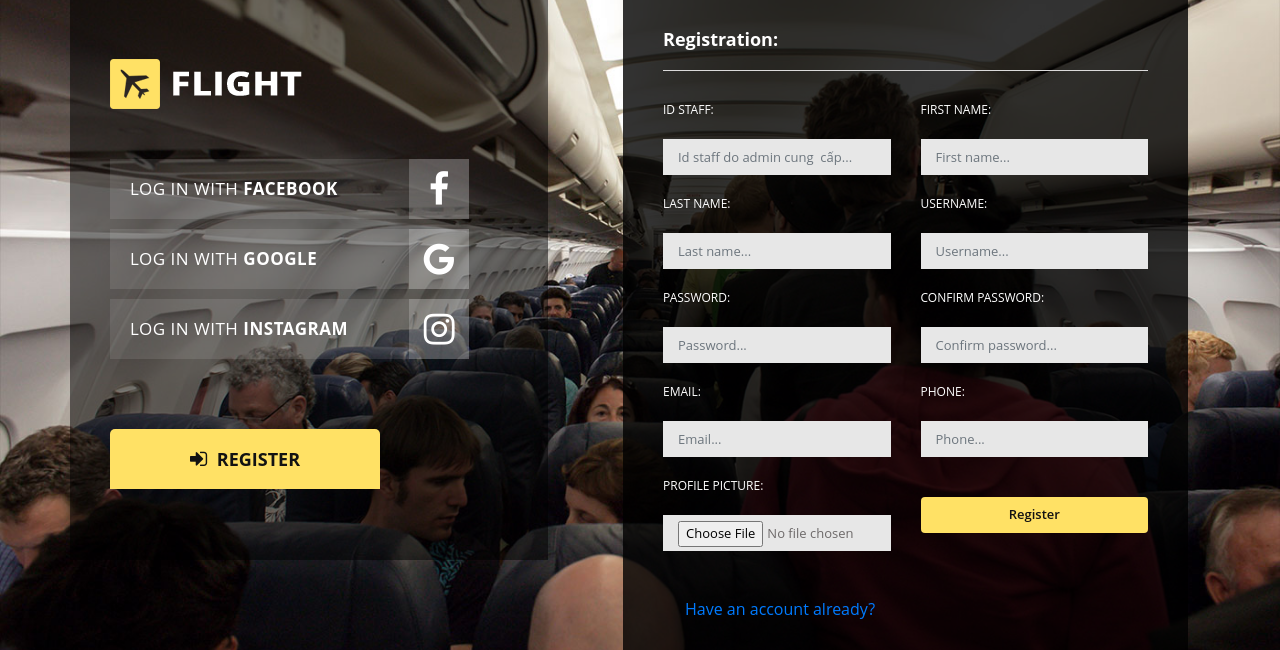
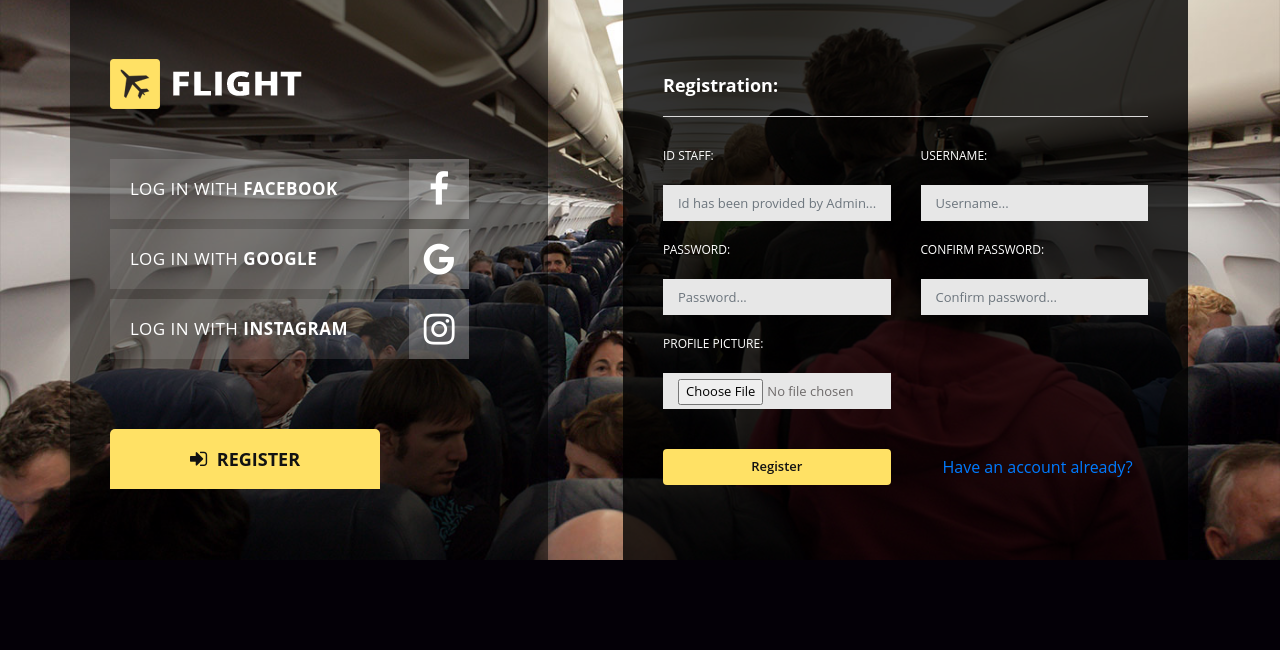
Before and after one commit to phanhuytran/BanVeChuyenBay, a Flask app: page /registration in a window 1280 px wide. Shown: the part 255-905 px from the top of the page. After the commit the page ends 815 px from the top, so only its background shows below. Run offline with Flask 2, Linux system fonts and the light colour scheme; some libraries are stand-ins or nearby versions; grey boxes are pictures that could not be loaded.

Commit message:
Huy commit, 25/11/2020

```diff
--- a/app/main.py
+++ b/app/main.py
@@ -4,13 +4,20 @@ from app.Models import *
 from app.admin import *
 from flask_login import login_user, login_required
 import hashlib, os
+from flask_admin import Admin
 
 @login.user_loader
 def load_user(user_id):
     return Account.query.get(user_id)
 
+class MyView(BaseView):
+    def __init__(self, *args, **kwargs):
+        self._default_view = True
+        super(MyView, self).__init__(*args, **kwargs)
+        self.admin = Admin()
 @app.route("/login-admin", methods=['GET', 'POST'])
 def login_admin():
+    message = ''
     if request.method == 'POST':
         username = request.form.get("username")
         password = request.form.get("password")
@@ -19,17 +26,18 @@ def login_admin():
                                  Account.password == password).first()
         if user:
             login_user(user=user)
-
+        else:
+            message = 'Username or password incorrect'
+            return MyView().render('admin/index.html', message=message)
     return redirect("/admin")
 
 
-#kiểm tra nhân viên đã tồn tại hay chưa
+# kiểm tra nhân viên đã tồn tại hay chưa
 def check_staff(id_staff):
     staff = Staff.query.filter(Staff.id == id_staff).first()
     if staff:
-        return True
-    return False
-
+        return False
+    return True
 
 # kiểm acount đã tồn tại hay chưa theo id
 def check_account(key=''):
@@ -39,27 +47,14 @@ def check_account(key=''):
         account = Account.query.filter(Account.username == key.strip()).first()
 
     if account:
-        return True
-    return False
-
-
-# kiểm tra account đã tồn tại hay chưa theo username
-
-# def check_account(username=''):
-#     acount = Account.query.filter(Account.username == username.strip()).first()
-#     if acount:
-#         return True
-#     return False
-
-
+        return False
+    return True
 
 def add_account(id_staff, username, password):
     password = str(hashlib.md5(password.strip().encode('utf-8')).hexdigest())
-    # user = Staff(firstname=firstname, lastname=lastname, email=email, phone=phone, avatar=avatar)
-    user1 = Account(id=id_staff, username=username, password=password)
+    user = Account(id=id_staff, username=username, password=password)
     try:
-        # db.session.add(user)
-        db.session.add(user1)
+        db.session.add(user)
         db.session.commit()
         return True
     except Exception as ex:
@@ -71,13 +66,9 @@ def register():
     message = ''
     if request.method == 'POST':
         id_staff = request.form.get('id-staff')
-        firstname = request.form.get('firstname')
-        lastname = request.form.get("lastname")
         username = request.form.get('username')
         password = request.form.get('password')
         confirm_password = request.form.get('confirm_password')
-        email = request.form.get('email')
-        phone = request.form.get('phone')
         avatar = request.files["avatar"]
         avatar_path = 'img/upload/%s' % avatar.filename
         avatar.save(os.path.join(app.config['ROOT_PROJECT_PATH'], 'static/', avatar_path))
@@ -85,14 +76,14 @@ def register():
         if password != confirm_password:
             message = "Password incorrect"
 
-        elif check_account(key=username):
+        elif check_account(key=username) == False:
             message = "Username already exists"
 
+        elif check_staff(id_staff=id_staff) == False:
+            message = 'Id staff already exists'
+
         elif check_account(key=id_staff):
-            message = 'This id has been registered by someone else'
-
-        elif check_staff(id_staff=id_staff) == False:
-            message = 'id_staff not already exists'
+            message = 'This id staff has been registered by someone else'
 
         elif add_account(id_staff=id_staff,
                             username=username, password=password):
@@ -116,5 +107,4 @@ def report():
     return render_template("report.html")
 
 if __name__ == "__main__":
-
     app.run(debug=True)
--- a/app/static/css/log-style.css
+++ b/app/static/css/log-style.css
@@ -51,7 +51,7 @@ ul#p-frm li.p-errmsg {
 
 
 ul#p-frm {
-    background: rgba(0, 0, 0, 0.5);
+    background: rgba(0, 0, 0, 0.8);
     padding: 35px 20px;
     margin: -25px auto;
     opacity: 1;
--- a/app/static/css/tooplate-style.css
+++ b/app/static/css/tooplate-style.css
@@ -178,12 +178,12 @@ p {
 	text-align: left;
 	margin: 0 -180px 0 60px;
 	background-color:  rgba(0, 0, 0, 0.8);
-	padding: 28.5px 40px;
+	padding: 74.5px 40px;
 }
 
 .banner .submit-form img {
 	width: 100%;
-	margin: 26.5px auto;
+	margin: 16.5px auto;
 }
 .banner .submit-form p {
 	font-size: 16px;
--- a/app/templates/admin/index.html
+++ b/app/templates/admin/index.html
@@ -43,7 +43,7 @@
                             <div class="submit-form">
                                 <h4>Vietnam Airlines</h4>
                                 <img src="{{ url_for('static', filename='img/vna.png') }}" alt="Flight Template">
-                                <p>Vietnam Airlines (Vietnam National Airlines) is the flag carrier of Vietnam. Vietnam Airlines is headquartered in Long Bien District, Hanoi, with hubs at Noi Bai International Airport and Tan Son Nhat International Airport. The airline flies to 64 destinations in 17 countries, excluding codeshared services.</p>
+                                <p>Vietnam Airlines is the flag carrier of Vietnam. The airline flies to 64 destinations in 17 countries, excluding codeshared services.</p>
                                 <p>Vietnam Airlines is committed to collaborating with shareholders, the transparency of information and disclosure publicity, maintaining and improving communication to shareholders and achieving an efficient business operation based on balancing the interests shareholders and the economic development of Vietnam.</p>
                             </div>
                         </section>
--- a/app/templates/admin/login.html
+++ b/app/templates/admin/login.html
@@ -3,6 +3,9 @@
 <div class="content clearfix">
     <ul id="p-frm">
         <form action="{{ url_for('login_admin') }}" method="post">
+            {% if message %}
+                <div style="color: red; font: 17px normal; margin: 0 -7px"> {{ message }} </div>
+            {% endif %}
             <li><strong>Username</strong></li>
             <li><input type="text" name="username" id="username" placeholder="Username" required /></li>
             <li><strong>Password</strong></li>
--- a/app/templates/admin/registration.html
+++ b/app/templates/admin/registration.html
@@ -12,22 +12,14 @@
         <div class="submit-form">
             <h4>Registration:
                 {% if message %}
-                <span class="alert alert-danger"> {{ message }}</span>
+                <span style="color: red; font: 17px normal"> {{ message }}</span>
                 {% endif %}
             </h4>
             <form action="{{ url_for('register') }}" method="post" enctype="multipart/form-data">
                 <div class="row">
                     <div class="col-md-6">
                         <label>Id staff:</label>
-                        <input class="form-control date" type="text"  name="id-staff" id="id-staff" placeholder="Id staff do admin cung  cấp..." required />
-                    </div>
-                    <div class="col-md-6">
-                        <label>First name:</label>
-                        <input class="form-control date" type="text"  name="firstname" id="firstname" placeholder="First name..." required />
-                    </div>
-                    <div class="col-md-6">
-                        <label>Last name:</label>
-                        <input class="form-control date" type="text"  name="lastname" id=lastname" placeholder="Last name..." required />
+                        <input class="form-control date" type="text"  name="id-staff" id="id-staff" placeholder="Id has been provided by Admin..." required />
                     </div>
                     <div class="col-md-6">
                         <label>Username:</label>
@@ -42,16 +34,10 @@
                         <input class="form-control date" type="password" name="confirm_password" id="confirm_password" placeholder="Confirm password..." required />
                     </div>
                     <div class="col-md-6">
-                        <label>Email:</label>
-                        <input class="form-control date" type="email" name="email" id="email" placeholder="Email..." required />
+                        <label>Profile picture:</label>
+                        <input class="form-control date" type="file" name="avatar" id="avatar" required />
                     </div>
                     <div class="col-md-6">
-                        <label>Phone:</label>
-                        <input class="form-control date" type="text" name="phone" id="phone" placeholder="Phone..." required />
-                    </div>
-                    <div class="col-md-6">
-                        <label>Profile picture:</label>
-                        <input class="form-control date" type="file" name="avatar" id="avatar" required />
                     </div>
                     <div class="col-md-6">
                         <input class="btn button-register" type="submit" value="Register"/>
```
Also changed, not shown: app/admin.py (+12 -12 lines).
